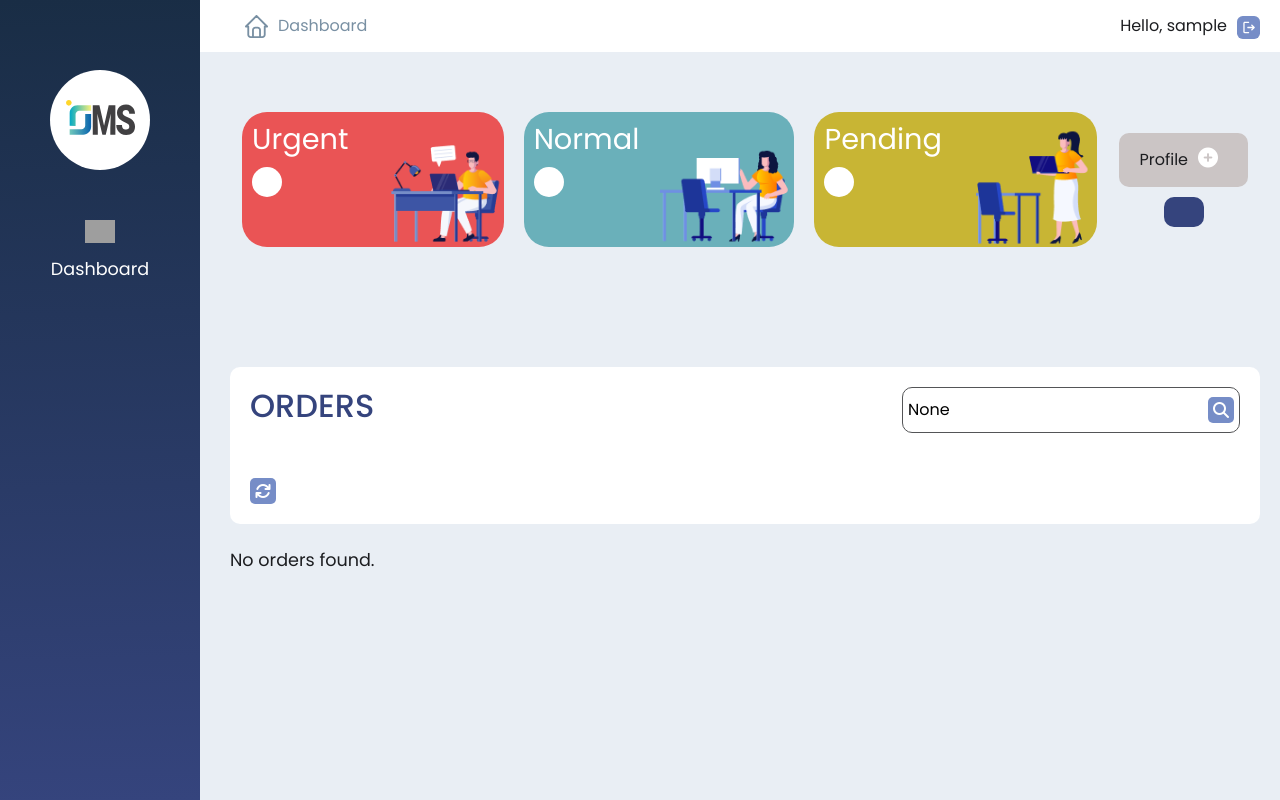
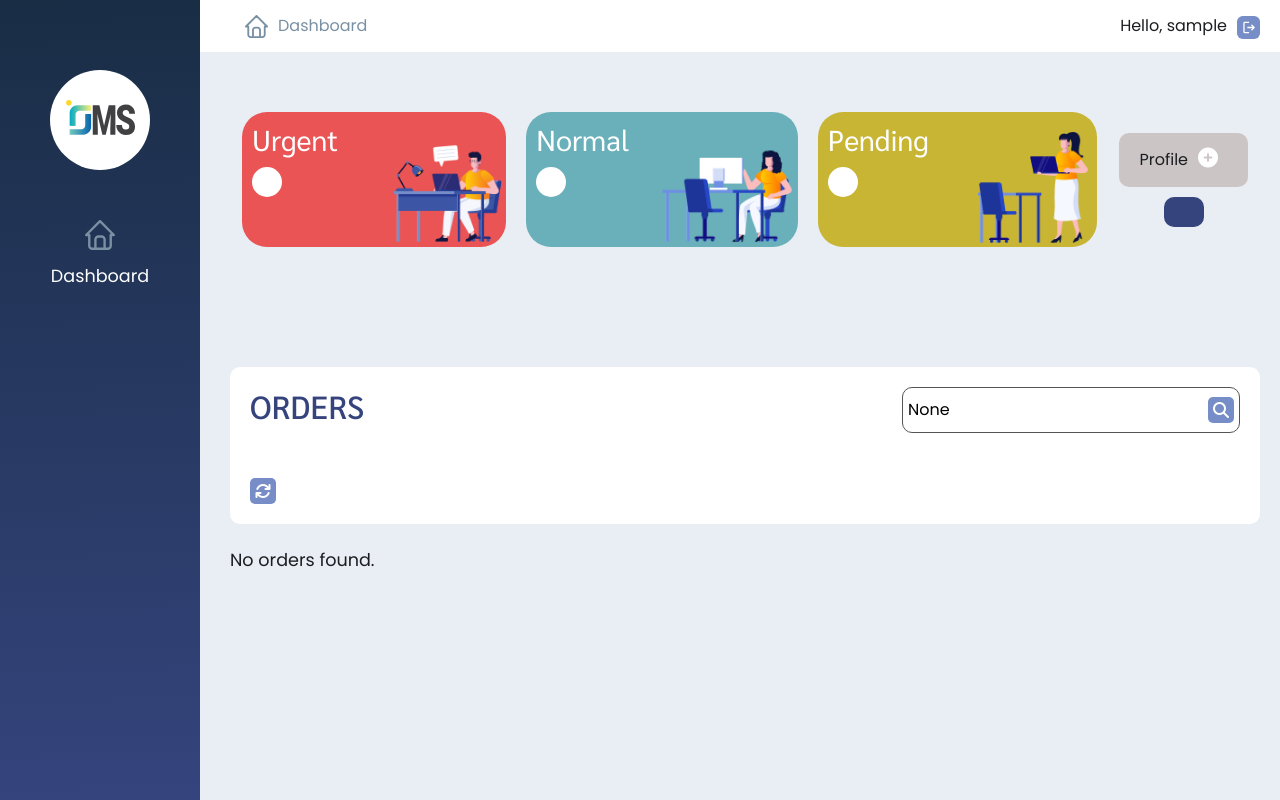
Before and after one commit to 582-41W-VA/Project-OMS, a Django app: page /search/ in a window 1280 px wide. Run offline with Django 5.2, Linux system fonts and the light colour scheme; the visitor is signed in with stand-in values (Sample User, id 1); some libraries are stand-ins or nearby versions; grey boxes are pictures that could not be loaded.

Commit message:
Fix the error in icons and change font family for h3

```diff
--- a/OMS/static/css/style.css
+++ b/OMS/static/css/style.css
@@ -56,6 +56,7 @@ h2 {
 }
 
 h3 {
+    font-family: "Sarabun", sans-serif;
     font-size: 2.2rem;
     font-weight: 400;
 }
```
Also changed, not shown: OMS/static/images/dashboard-icon.svg, OMS/static/images/reset-icon.svg.
